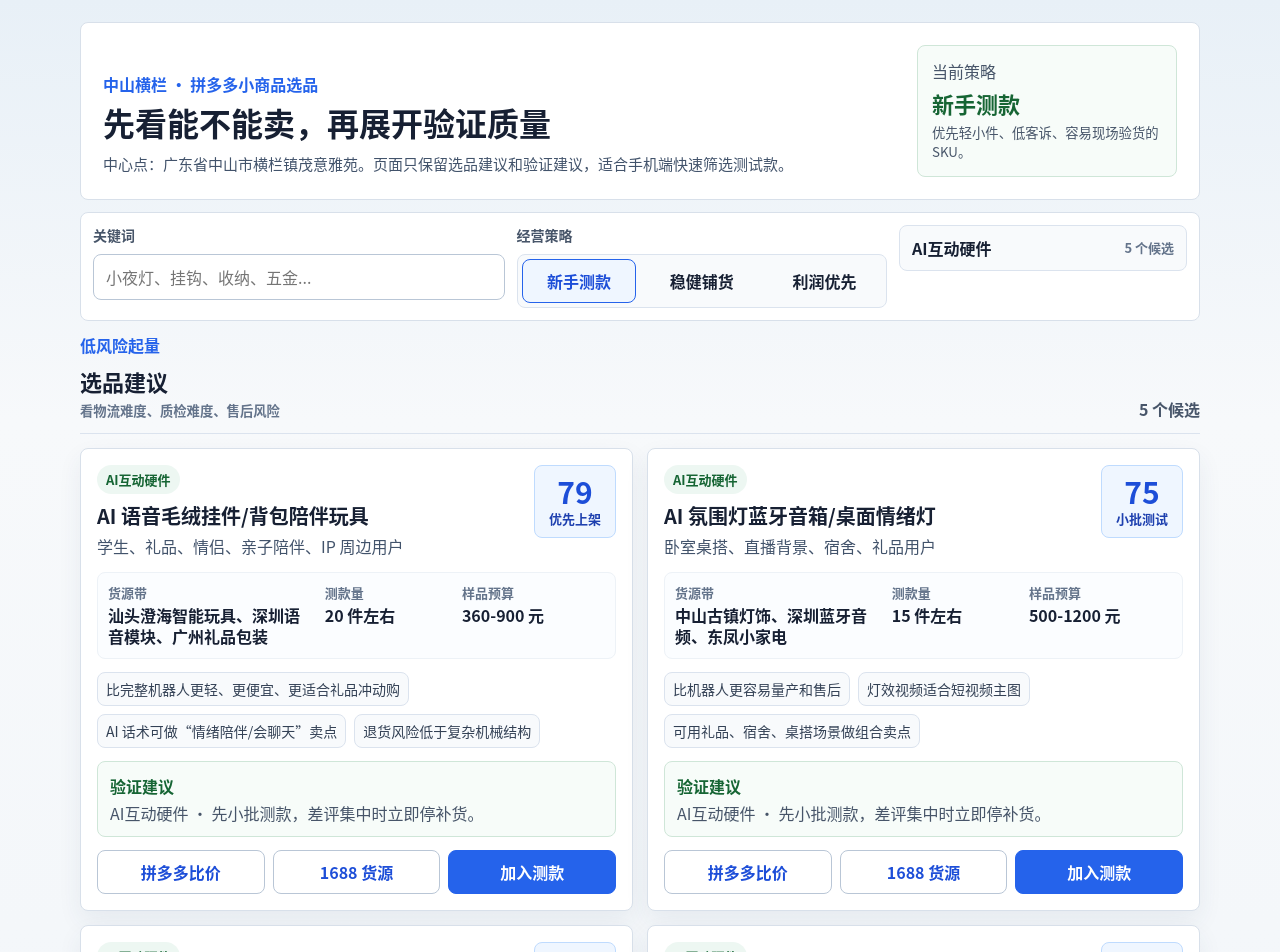
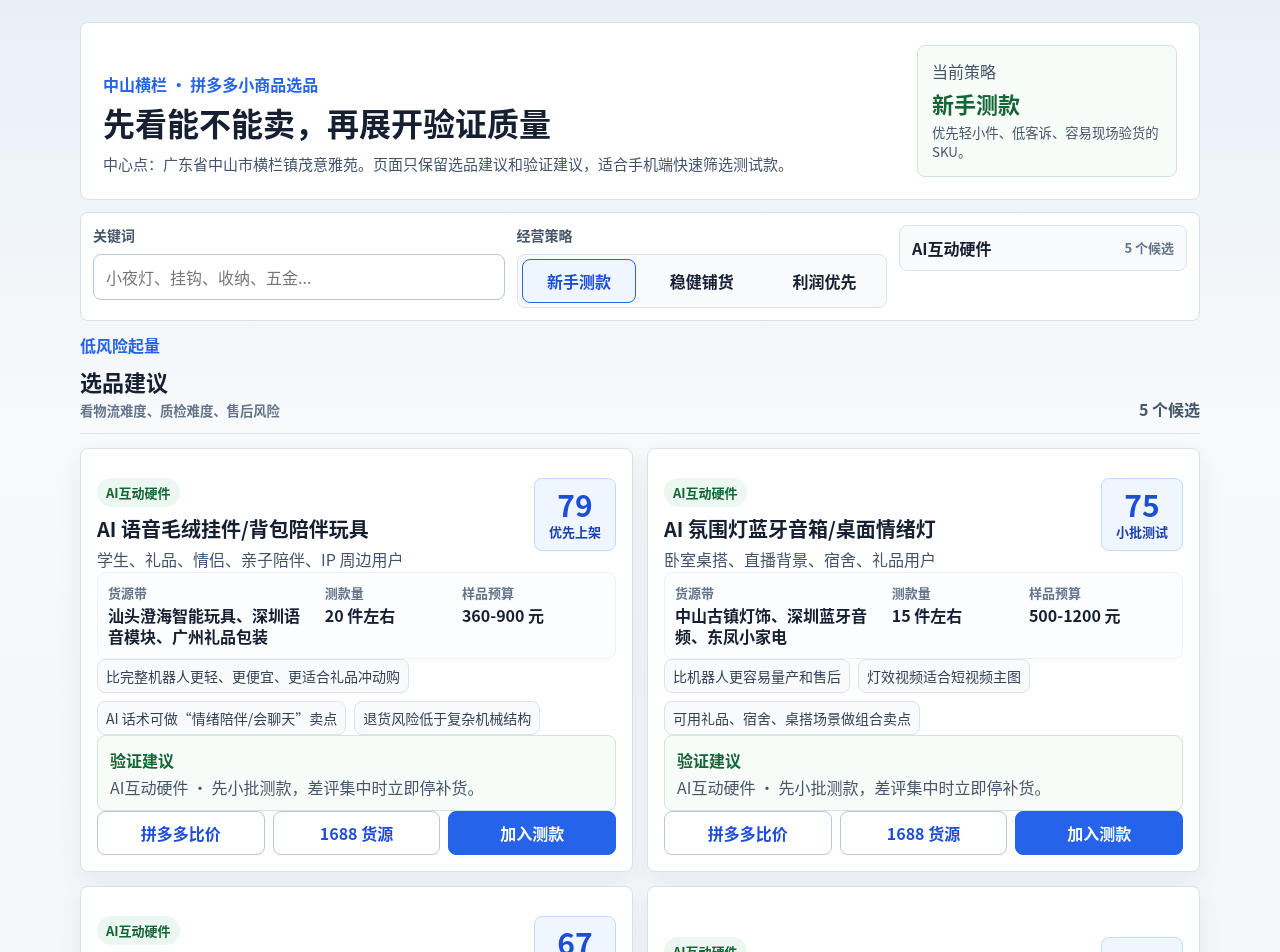
Before and after one commit to linaaxl/pdd-product-research-test, a React (Vite) app: page / in a window 1280 px wide. Shown: the top 952 px of the page. Built offline with nearby package versions, Linux system fonts and the light colour scheme.

Commit message:
Improve product card layout and visuals: src/modules/product-research/ProductResearchApp.tsx

```diff
--- a/src/modules/product-research/ProductResearchApp.tsx
+++ b/src/modules/product-research/ProductResearchApp.tsx
@@ -142,6 +142,9 @@
         <div className="cards-grid focus-cards-grid">
           {rankedProducts.map(({ product, score }) => (
             <article className="product-card focus-product-card" key={product.id}>
+              <ProductVisual product={product} />
+
+              <div className="product-card-main">
                 <div className="product-card-header">
                   <div className="product-card-title">
                     <div className="card-topline">
@@ -192,11 +195,41 @@
                     {selectedIds.includes(product.id) ? '已加入' : '加入测款'}
                   </button>
                 </div>
+              </div>
             </article>
           ))}
         </div>
       </section>
     </main>
+  );
+}
+
+function ProductVisual({ product }: { product: ProductIdea }) {
+  const visualClass =
+    product.id === 'ongo-like-ai-desk-lamp'
+      ? 'visual-lamp'
+      : product.id === 'ai-desktop-pet-robot'
+        ? 'visual-robot'
+        : product.id === 'ai-plush-voice-charm'
+          ? 'visual-plush'
+          : product.id === 'ai-study-story-companion'
+            ? 'visual-study'
+            : product.id === 'ai-ambient-speaker-lamp'
+              ? 'visual-speaker'
+              : product.category === 'lighting'
+                ? 'visual-lighting'
+                : product.category === 'hardware'
+                  ? 'visual-hardware'
+                  : 'visual-goods';
+
+  return (
+    <div className={`product-visual ${visualClass}`} aria-hidden="true">
+      <div className="visual-object">
+        <span />
+        <i />
+        <b />
+      </div>
+    </div>
   );
 }
 
```
Lines whose indentation alone changed are shown as unchanged.
